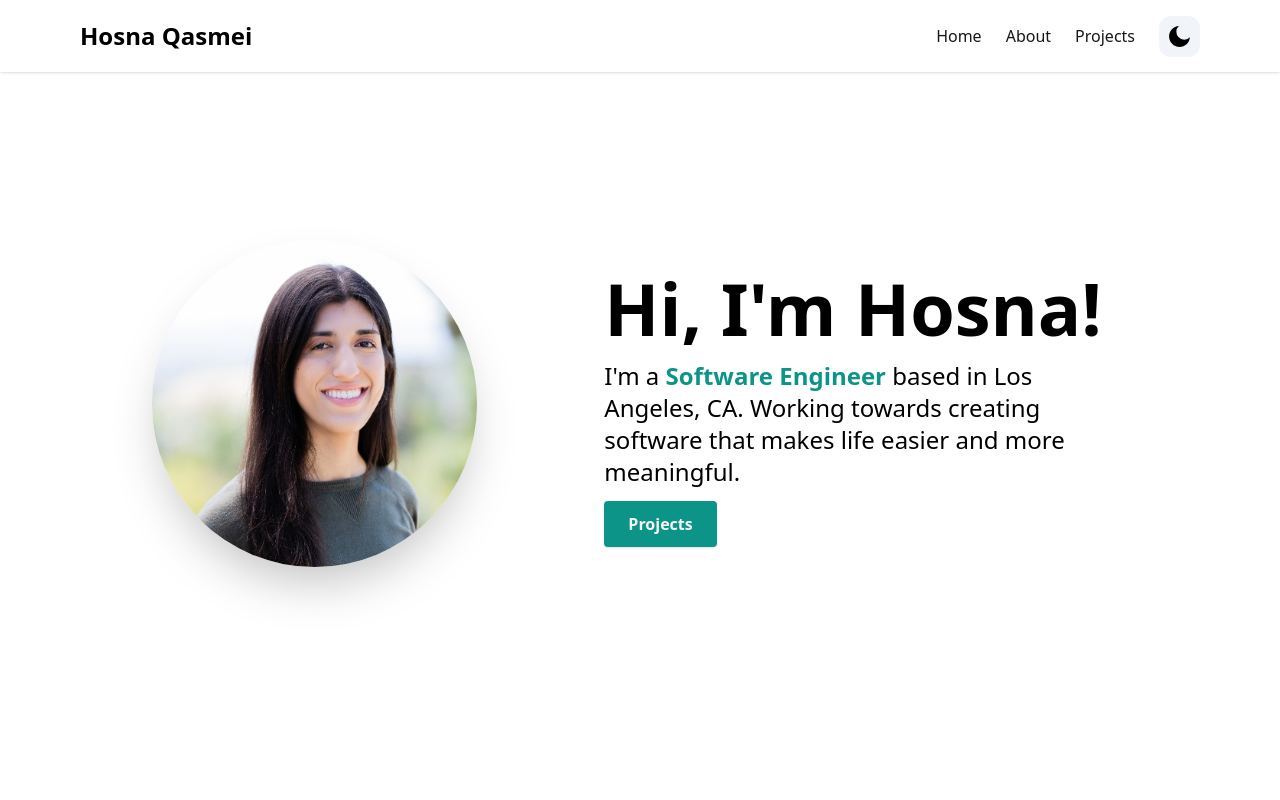
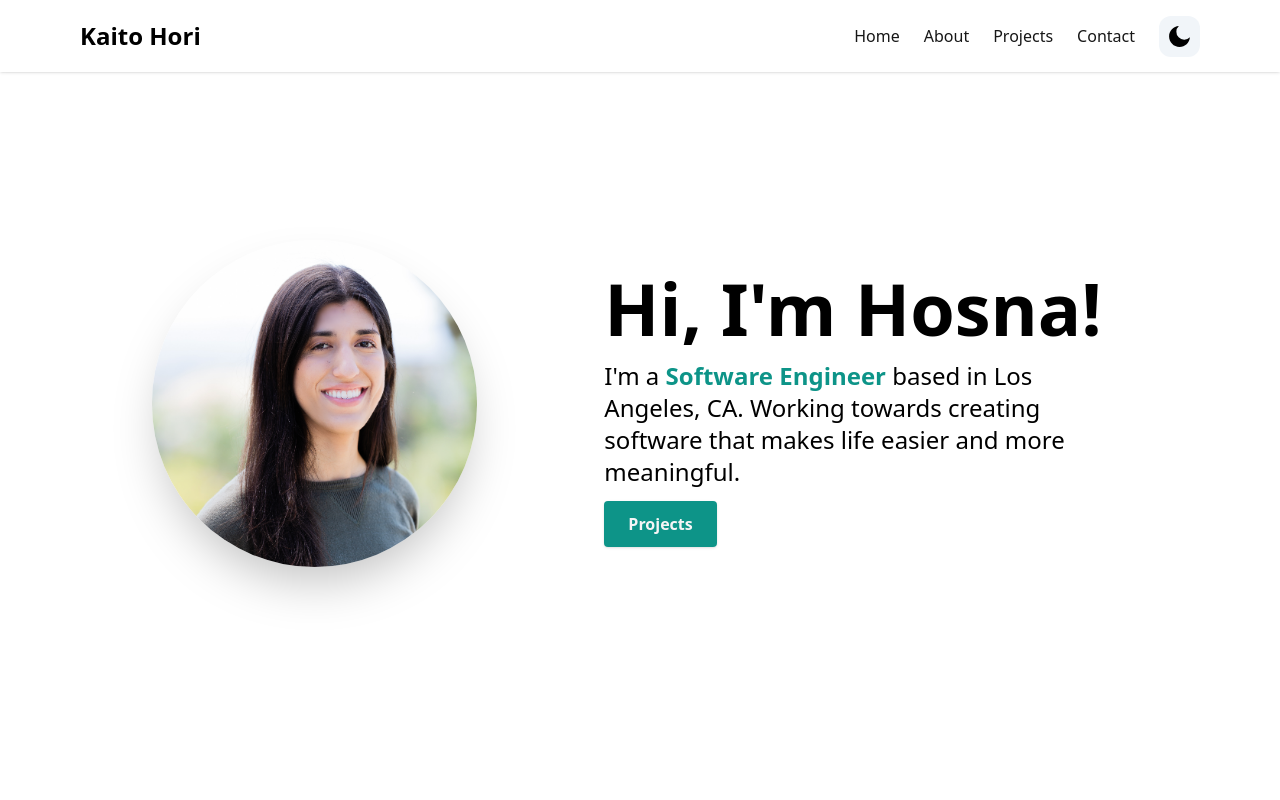
Before and after one commit to hqasmei/tailwindcss-and-nextjs-portfolio, a Next.js app: page / in a window 1280 px wide. Shown: the top 800 px of the page. Built offline with nearby package versions, Linux system fonts and the light colour scheme.

Commit message:
Update Navbar.tsx
name and add Contact nav

```diff
--- a/components/Navbar.tsx
+++ b/components/Navbar.tsx
@@ -25,6 +25,10 @@
     label: "Projects",
     page: "projects",
   },
+  {
+    label: "Contact",
+    page: "contact"
+  },
 ]
 
 export default function Navbar() {
@@ -39,7 +43,7 @@
           <div className="flex items-center justify-between py-3 md:py-5 md:block">
             <Link to="home">
               <div className="container flex items-center space-x-2">
-                <h2 className="text-2xl font-bold">Hosna Qasmei</h2>
+                <h2 className="text-2xl font-bold">Kaito Hori</h2>
               </div>
             </Link>
             <div className="md:hidden">
@@ -91,7 +95,7 @@
                   onClick={() => setTheme("dark")}
                   className="bg-slate-100 p-2 rounded-xl"
                 >
-                  <RiMoonFill size={25} />
+                  <RiMoonFill size={25} color="black" />
                 </button>
               )}
             </div>
```
